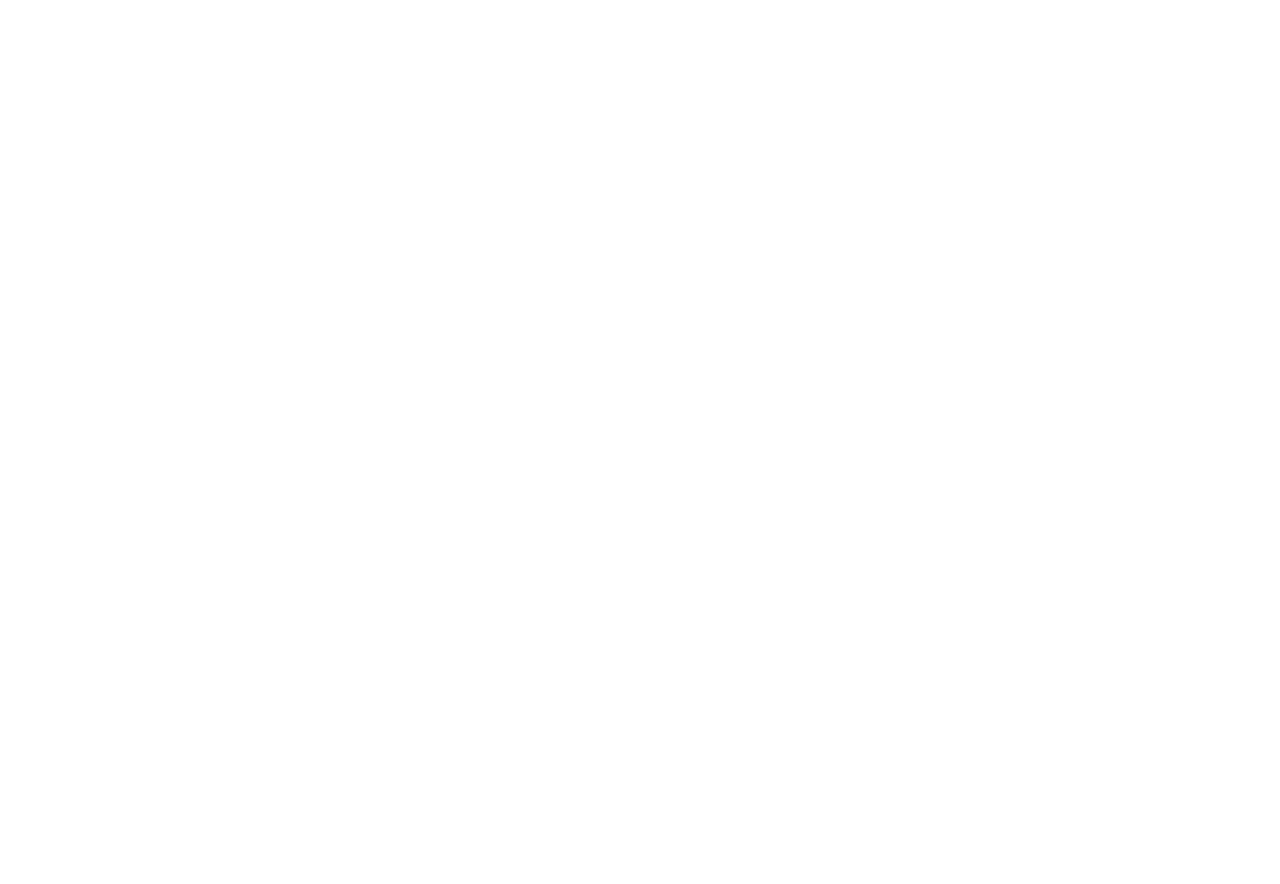
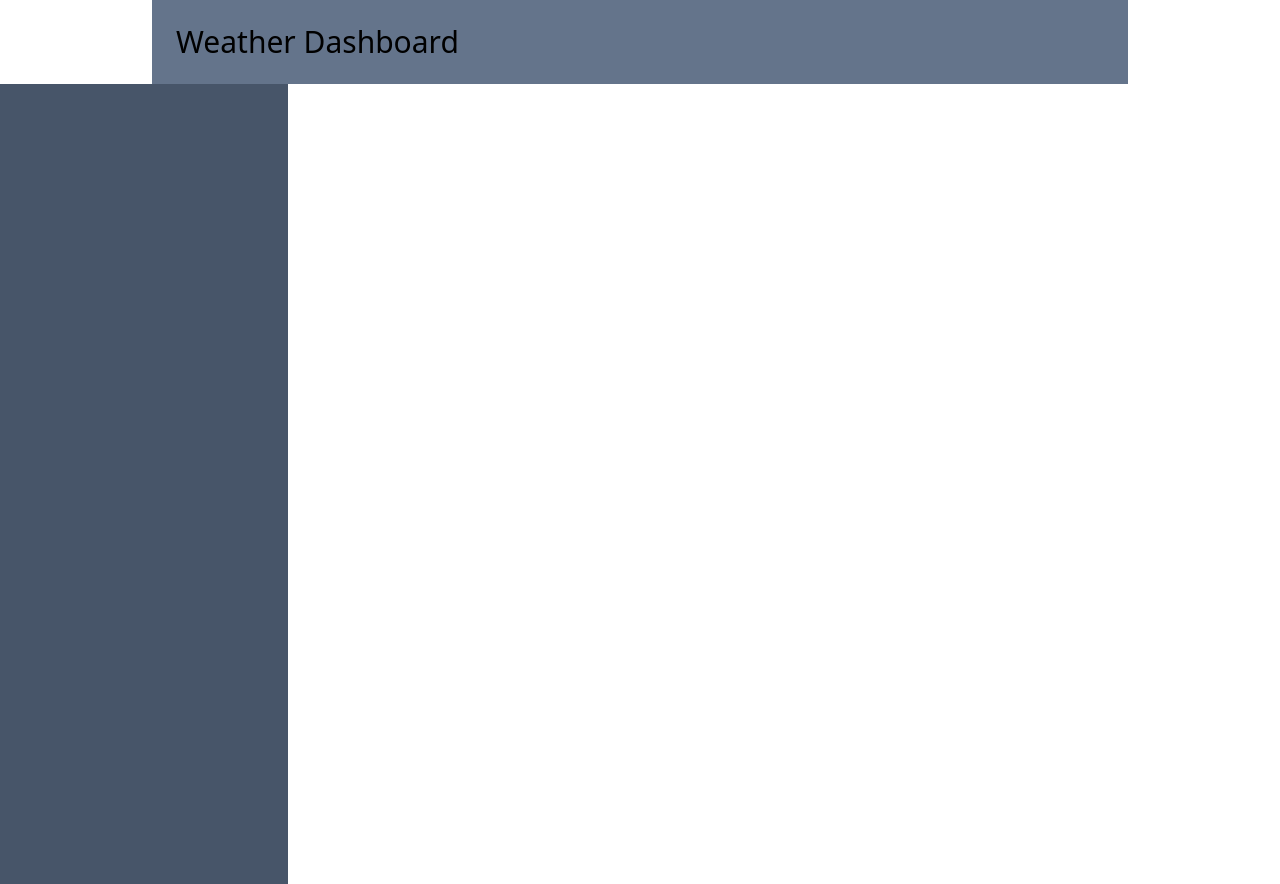
Before and after one commit to Shernandez927/rain-man, a website: page index.html in a window 1280 px wide. Before the commit the page ends 800 px from the top, so only its background shows below. Drawn offline with Linux system fonts and the light colour scheme.

Commit message:
implemented tailwind css framework, added favicon, and favicon credit in README.md

```diff
--- /dev/null
+++ b/assets/images/favicon_io-4/about.txt
@@ -0,0 +1,6 @@
+This favicon was generated using the following graphics from Twitter Twemoji:
+
+- Graphics Title: 1f321.svg
+- Graphics Author: Copyright 2020 Twitter, Inc and other contributors (https://github.com/twitter/twemoji)
+- Graphics Source: https://github.com/twitter/twemoji/blob/master/assets/svg/1f321.svg
+- Graphics License: CC-BY 4.0 (https://creativecommons.org/licenses/by/4.0/)
--- a/index.html
+++ b/index.html
@@ -4,11 +4,24 @@
     <meta charset="UTF-8">
     <meta http-equiv="X-UA-Compatible" content="IE=edge">
     <meta name="viewport" content="width=device-width, initial-scale=1.0">
-    <link rel="stylesheet" href="./assets/css/style.css">
-    <title>Document</title>
+    <!-- Favicon image links -->
+    <link rel="apple-touch-icon" sizes="180x180" href="./assets/images/favicon_io-4/apple-touch-icon.png">
+<link rel="icon" type="image/png" sizes="32x32" href="./assets/images/favicon_io-4/favicon-32x32.png">
+<link rel="icon" type="image/png" sizes="16x16" href="/./assets/images/favicon_io-4/favicon-16x16.png">
+<link rel="manifest" href="./assets/images/favicon_io-4/site.webmanifest">
+    <link rel="stylesheet" href="./assets/css/main.css">
+    <title>Weather Dashboard</title>
 </head>
 <body>
+    <header class="relative container mx-auto bg-slate-500 p-6">
+    <h1 class="text-3xl">Weather Dashboard</h1>
+    </header>
+    <nav class="w-72 h-screen bg-slate-600">
 
+    </nav>
+    <main>
+
+    </main>
 </body>
 <script src="./script.js"></script>
 </html>
--- /dev/null
+++ b/input.css
@@ -0,0 +1,3 @@
+@tailwind base;
+@tailwind components;
+@tailwind utilities;
--- a/script.js
+++ b/script.js
@@ -0,0 +1 @@
+var weatherAPI ='https://api.openweathermap.org/data/2.5/onecall?lat={lat}&lon={lon}&exclude={part}&appid={API key}'
--- /dev/null
+++ b/tailwind.config.js
@@ -0,0 +1,20 @@
+/** @type {import('tailwindcss').Config} */
+module.exports = {
+  content: [
+    './*.html'
+  ],
+  theme: {
+    screens: {
+      sm: '480px',
+      md: '768px',
+      lg: '976px',
+      xl: '1440px'
+    },
+    extend: {
+      colors: {
+
+      },
+    },
+  },
+  plugins: [],
+}
```
Also changed, not shown: package.json (added, +24 -0 lines), README.md, assets/css/main.css (added), assets/images/favicon_io-4/android-chrome-192x192.png (added), assets/images/favicon_io-4/android-chrome-512x512.png (added), assets/images/favicon_io-4/apple-touch-icon.png (added), assets/images/favicon_io-4/favicon-16x16.png (added), assets/images/favicon_io-4/favicon-32x32.png (added), assets/images/favicon_io-4/favicon.ico (added), assets/images/favicon_io-4/site.webmanifest (added), 4 other files.
